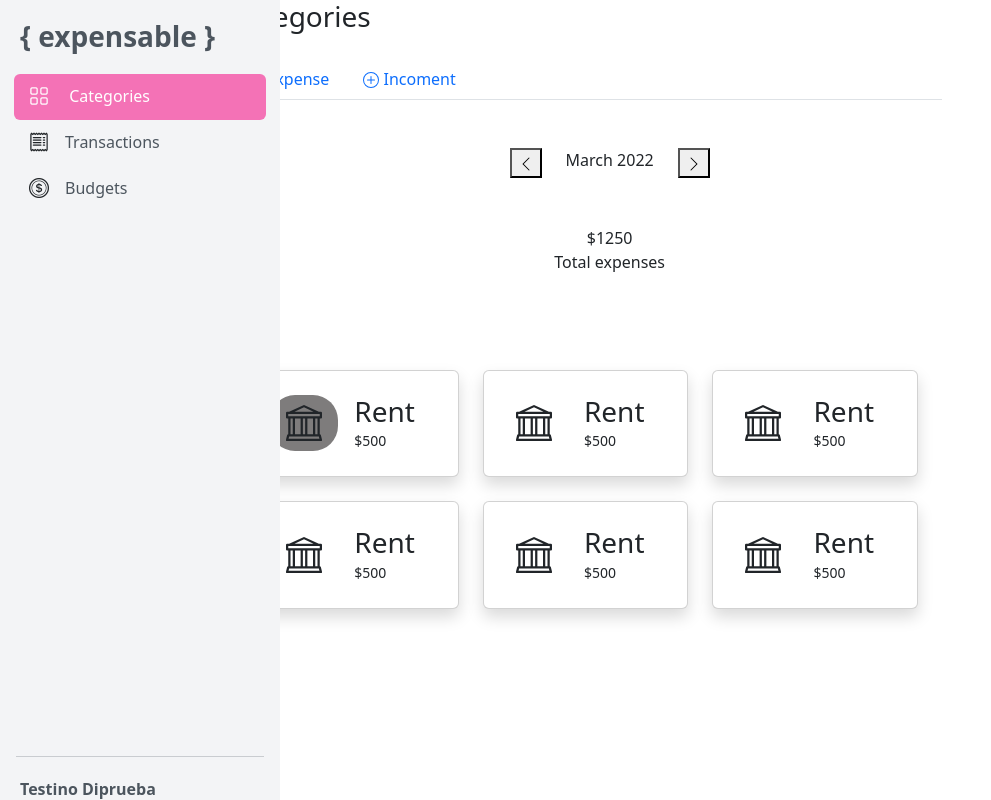
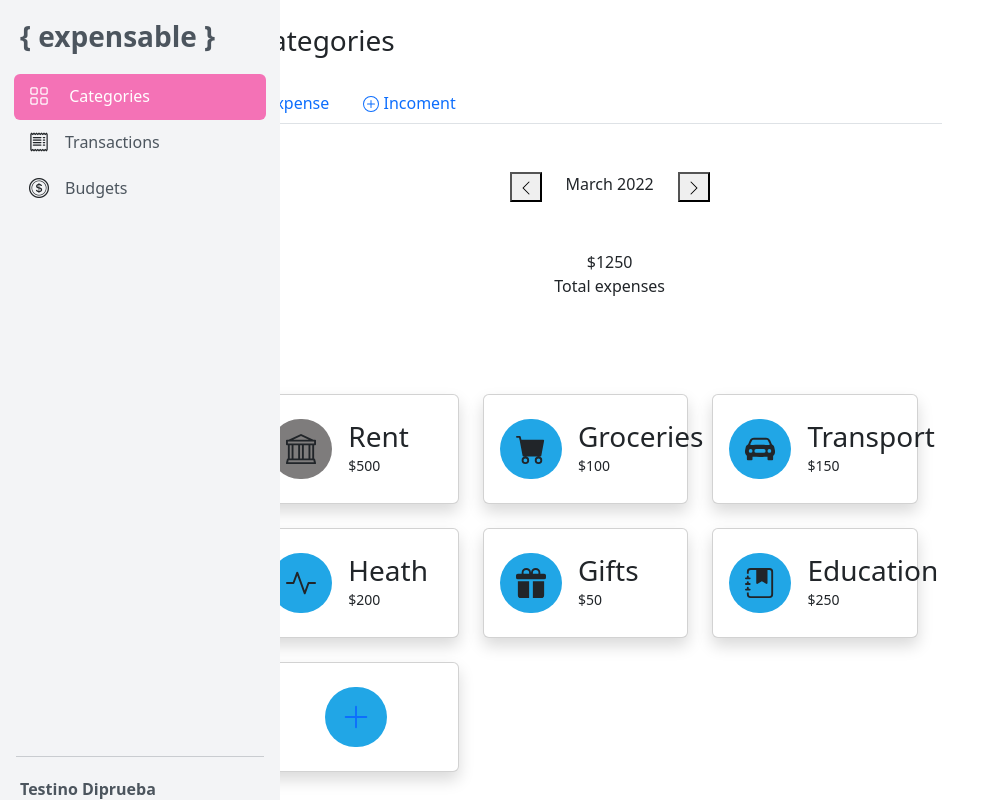
Before and after one commit to saral2829/Proyecto-Transacciones, an Angular app: page / in a window 1280 px wide. Shown: the whole page, without its empty margins (0-991 px from the left). Built offline with nearby package versions, Linux system fonts and the light colour scheme.

Commit message:
category

```diff
--- a/src/app/Componente/category/category.component.css
+++ b/src/app/Componente/category/category.component.css
@@ -2,8 +2,67 @@
     margin:0;
 }
 
+.circle-red {
+    background-color: #ec4649;
+  }
+  .circle-red::before {
+    border-color: #ec4649 !important;
+  }
+
+  .circle-dark-orange {
+    background-color: #f17029;
+  }
+  .circle-dark-orange::before {
+    border-color: #f17029 !important;
+  }
+
+  .circle-orange {
+    background-color: #eb9829;
+  }
+  .circle-orange::before {
+    border-color: #eb9829 !important;
+  }
+
+  .circle-dark-green {
+    background-color: #23b882;
+  }
+  .circle-dark-green::before {
+    border-color: #23b882 !important;
+  }
+
+  .circle-green {
+    background-color: #25b7a6;
+  }
+  .circle-green::before {
+    border-color: #25b7a6 !important;
+  }
+
+  .circle-sky-blue {
+    background-color: #20b6d2;
+  }
+  .circle-sky-blue::before {
+    border-color: #20b6d2 !important;
+  }
+
+  .circle-dark-sky-blue {
+    background-color: #21a6e6;
+  }
+  .circle-dark-sky-blue::before {
+    border-color: #21a6e6 !important;
+  }
+
+  .circle-blue {
+    background-color: #4085f3;
+  }
+  .circle-blue::before {
+    border-color: #4085f3 !important;
+  }
+  .circle-gris{
+    background-color: rgba(84, 81, 81, 0.752);
+  }
+
+
 .icon-cat{
-    border-radius: 25px;
-    background-color: rgba(84, 81, 81, 0.752);
-    padding: 10px;
+    border-radius: 35px;
+    padding: 15px;
 }
--- a/src/app/Componente/category/category.component.html
+++ b/src/app/Componente/category/category.component.html
@@ -7,7 +7,7 @@
       <div class="container-fluid">
 
           <!-- Page Heading -->
-          <div class="d-sm-flex align-items-center justify-content-between mb-4">
+          <div class="d-sm-flex align-items-center justify-content-between m-4">
               <h1 class="h3 mb-0 text-gray-800">Categories</h1>
 
           </div>
@@ -70,8 +70,8 @@
               <div class="card border-center-info shadow h-100 py-2">
                   <div class="card-body">
                       <div class="d-flex justify-content-left align-items-center">
-                        <div class=" px-3 icon-cat">
-                          <svg xmlns="http://www.w3.org/2000/svg" width="36" height="36" fill="currentColor" class="bi bi-bank" viewBox="0 0 16 16">
+                        <div class=" px-3 icon-cat circle-gris">
+                          <svg xmlns="http://www.w3.org/2000/svg" width="30" height="30" fill="currentColor" class="bi bi-bank" viewBox="0 0 16 16">
                             <path d="m8 0 6.61 3h.89a.5.5 0 0 1 .5.5v2a.5.5 0 0 1-.5.5H15v7a.5.5 0 0 1 .485.38l.5 2a.498.498 0 0 1-.485.62H.5a.498.498 0 0 1-.485-.62l.5-2A.501.501 0 0 1 1 13V6H.5a.5.5 0 0 1-.5-.5v-2A.5.5 0 0 1 .5 3h.89L8 0ZM3.777 3h8.447L8 1 3.777 3ZM2 6v7h1V6H2Zm2 0v7h2.5V6H4Zm3.5 0v7h1V6h-1Zm2 0v7H12V6H9.5ZM13 6v7h1V6h-1Zm2-1V4H1v1h14Zm-.39 9H1.39l-.25 1h13.72l-.25-1Z"/>
                           </svg>
 
@@ -92,15 +92,15 @@
               <div class="card border-center-info shadow h-100 py-2">
                   <div class="card-body">
                       <div class="d-flex justify-content-left align-items-center">
-                        <div class=" px-3">
-                          <svg xmlns="http://www.w3.org/2000/svg" width="36" height="36" fill="currentColor" class="bi bi-bank" viewBox="0 0 16 16">
-                            <path d="m8 0 6.61 3h.89a.5.5 0 0 1 .5.5v2a.5.5 0 0 1-.5.5H15v7a.5.5 0 0 1 .485.38l.5 2a.498.498 0 0 1-.485.62H.5a.498.498 0 0 1-.485-.62l.5-2A.501.501 0 0 1 1 13V6H.5a.5.5 0 0 1-.5-.5v-2A.5.5 0 0 1 .5 3h.89L8 0ZM3.777 3h8.447L8 1 3.777 3ZM2 6v7h1V6H2Zm2 0v7h2.5V6H4Zm3.5 0v7h1V6h-1Zm2 0v7H12V6H9.5ZM13 6v7h1V6h-1Zm2-1V4H1v1h14Zm-.39 9H1.39l-.25 1h13.72l-.25-1Z"/>
+                        <div class=" px-3 icon-cat circle-dark-sky-blue">
+                          <svg xmlns="http://www.w3.org/2000/svg" width="30" height="30" fill="currentColor" class="bi bi-cart-fill" viewBox="0 0 16 16">
+                            <path d="M0 1.5A.5.5 0 0 1 .5 1H2a.5.5 0 0 1 .485.379L2.89 3H14.5a.5.5 0 0 1 .491.592l-1.5 8A.5.5 0 0 1 13 12H4a.5.5 0 0 1-.491-.408L2.01 3.607 1.61 2H.5a.5.5 0 0 1-.5-.5zM5 12a2 2 0 1 0 0 4 2 2 0 0 0 0-4zm7 0a2 2 0 1 0 0 4 2 2 0 0 0 0-4zm-7 1a1 1 0 1 1 0 2 1 1 0 0 1 0-2zm7 0a1 1 0 1 1 0 2 1 1 0 0 1 0-2z"/>
                           </svg>
 
                       </div>
                       <div class=" px-3">
-                       <h3>Rent</h3>
-                       <p><small>$500</small></p>
+                       <h3>Groceries</h3>
+                       <p><small>$100</small></p>
 
                     </div>
 
@@ -114,15 +114,15 @@
               <div class="card border-center-info shadow h-100 py-2">
                   <div class="card-body">
                       <div class="d-flex justify-content-left align-items-center">
-                        <div class=" px-3">
-                          <svg xmlns="http://www.w3.org/2000/svg" width="36" height="36" fill="currentColor" class="bi bi-bank" viewBox="0 0 16 16">
-                            <path d="m8 0 6.61 3h.89a.5.5 0 0 1 .5.5v2a.5.5 0 0 1-.5.5H15v7a.5.5 0 0 1 .485.38l.5 2a.498.498 0 0 1-.485.62H.5a.498.498 0 0 1-.485-.62l.5-2A.501.501 0 0 1 1 13V6H.5a.5.5 0 0 1-.5-.5v-2A.5.5 0 0 1 .5 3h.89L8 0ZM3.777 3h8.447L8 1 3.777 3ZM2 6v7h1V6H2Zm2 0v7h2.5V6H4Zm3.5 0v7h1V6h-1Zm2 0v7H12V6H9.5ZM13 6v7h1V6h-1Zm2-1V4H1v1h14Zm-.39 9H1.39l-.25 1h13.72l-.25-1Z"/>
+                        <div class=" px-3 icon-cat circle-dark-sky-blue">
+                          <svg xmlns="http://www.w3.org/2000/svg" width="30" height="30" fill="currentColor" class="bi bi-car-front-fill" viewBox="0 0 16 16">
+                            <path d="M2.52 3.515A2.5 2.5 0 0 1 4.82 2h6.362c1 0 1.904.596 2.298 1.515l.792 1.848c.075.175.21.319.38.404.5.25.855.715.965 1.262l.335 1.679c.033.161.049.325.049.49v.413c0 .814-.39 1.543-1 1.997V13.5a.5.5 0 0 1-.5.5h-2a.5.5 0 0 1-.5-.5v-1.338c-1.292.048-2.745.088-4 .088s-2.708-.04-4-.088V13.5a.5.5 0 0 1-.5.5h-2a.5.5 0 0 1-.5-.5v-1.892c-.61-.454-1-1.183-1-1.997v-.413a2.5 2.5 0 0 1 .049-.49l.335-1.68c.11-.546.465-1.012.964-1.261a.807.807 0 0 0 .381-.404l.792-1.848ZM3 10a1 1 0 1 0 0-2 1 1 0 0 0 0 2Zm10 0a1 1 0 1 0 0-2 1 1 0 0 0 0 2ZM6 8a1 1 0 0 0 0 2h4a1 1 0 1 0 0-2H6ZM2.906 5.189a.51.51 0 0 0 .497.731c.91-.073 3.35-.17 4.597-.17 1.247 0 3.688.097 4.597.17a.51.51 0 0 0 .497-.731l-.956-1.913A.5.5 0 0 0 11.691 3H4.309a.5.5 0 0 0-.447.276L2.906 5.19Z"/>
                           </svg>
 
                       </div>
                       <div class=" px-3">
-                       <h3>Rent</h3>
-                       <p><small>$500</small></p>
+                       <h3>Transport</h3>
+                       <p><small>$150</small></p>
 
                     </div>
 
@@ -139,15 +139,15 @@
             <div class="card border-center-info shadow h-100 py-2">
                 <div class="card-body">
                     <div class="d-flex justify-content-left align-items-center">
-                      <div class=" px-3">
-                        <svg xmlns="http://www.w3.org/2000/svg" width="36" height="36" fill="currentColor" class="bi bi-bank" viewBox="0 0 16 16">
-                          <path d="m8 0 6.61 3h.89a.5.5 0 0 1 .5.5v2a.5.5 0 0 1-.5.5H15v7a.5.5 0 0 1 .485.38l.5 2a.498.498 0 0 1-.485.62H.5a.498.498 0 0 1-.485-.62l.5-2A.501.501 0 0 1 1 13V6H.5a.5.5 0 0 1-.5-.5v-2A.5.5 0 0 1 .5 3h.89L8 0ZM3.777 3h8.447L8 1 3.777 3ZM2 6v7h1V6H2Zm2 0v7h2.5V6H4Zm3.5 0v7h1V6h-1Zm2 0v7H12V6H9.5ZM13 6v7h1V6h-1Zm2-1V4H1v1h14Zm-.39 9H1.39l-.25 1h13.72l-.25-1Z"/>
+                      <div class=" px-3 icon-cat circle-dark-sky-blue">
+                        <svg xmlns="http://www.w3.org/2000/svg" width="30" height="30" fill="currentColor" class="bi bi-activity" viewBox="0 0 16 16">
+                          <path fill-rule="evenodd" d="M6 2a.5.5 0 0 1 .47.33L10 12.036l1.53-4.208A.5.5 0 0 1 12 7.5h3.5a.5.5 0 0 1 0 1h-3.15l-1.88 5.17a.5.5 0 0 1-.94 0L6 3.964 4.47 8.171A.5.5 0 0 1 4 8.5H.5a.5.5 0 0 1 0-1h3.15l1.88-5.17A.5.5 0 0 1 6 2Z"/>
                         </svg>
 
                     </div>
                     <div class=" px-3">
-                     <h3>Rent</h3>
-                     <p><small>$500</small></p>
+                     <h3>Heath</h3>
+                     <p><small>$200</small></p>
 
                   </div>
 
@@ -161,15 +161,14 @@
             <div class="card border-center-info shadow h-100 py-2">
                 <div class="card-body">
                     <div class="d-flex justify-content-left align-items-center">
-                      <div class=" px-3">
-                        <svg xmlns="http://www.w3.org/2000/svg" width="36" height="36" fill="currentColor" class="bi bi-bank" viewBox="0 0 16 16">
-                          <path d="m8 0 6.61 3h.89a.5.5 0 0 1 .5.5v2a.5.5 0 0 1-.5.5H15v7a.5.5 0 0 1 .485.38l.5 2a.498.498 0 0 1-.485.62H.5a.498.498 0 0 1-.485-.62l.5-2A.501.501 0 0 1 1 13V6H.5a.5.5 0 0 1-.5-.5v-2A.5.5 0 0 1 .5 3h.89L8 0ZM3.777 3h8.447L8 1 3.777 3ZM2 6v7h1V6H2Zm2 0v7h2.5V6H4Zm3.5 0v7h1V6h-1Zm2 0v7H12V6H9.5ZM13 6v7h1V6h-1Zm2-1V4H1v1h14Zm-.39 9H1.39l-.25 1h13.72l-.25-1Z"/>
+                      <div class=" px-3 icon-cat circle-dark-sky-blue">
+                        <svg xmlns="http://www.w3.org/2000/svg" width="30" height="30" fill="currentColor" class="bi bi-gift-fill" viewBox="0 0 16 16">
+                          <path d="M3 2.5a2.5 2.5 0 0 1 5 0 2.5 2.5 0 0 1 5 0v.006c0 .07 0 .27-.038.494H15a1 1 0 0 1 1 1v1a1 1 0 0 1-1 1H1a1 1 0 0 1-1-1V4a1 1 0 0 1 1-1h2.038A2.968 2.968 0 0 1 3 2.506V2.5zm1.068.5H7v-.5a1.5 1.5 0 1 0-3 0c0 .085.002.274.045.43a.522.522 0 0 0 .023.07zM9 3h2.932a.56.56 0 0 0 .023-.07c.043-.156.045-.345.045-.43a1.5 1.5 0 0 0-3 0V3zm6 4v7.5a1.5 1.5 0 0 1-1.5 1.5H9V7h6zM2.5 16A1.5 1.5 0 0 1 1 14.5V7h6v9H2.5z"/>
                         </svg>
-
                     </div>
                     <div class=" px-3">
-                     <h3>Rent</h3>
-                     <p><small>$500</small></p>
+                     <h3>Gifts</h3>
+                     <p><small>$50</small></p>
 
                   </div>
 
@@ -183,15 +182,16 @@
             <div class="card border-center-info shadow h-100 py-2">
                 <div class="card-body">
                     <div class="d-flex justify-content-left align-items-center">
-                        <div class=" px-3">
-                          <svg xmlns="http://www.w3.org/2000/svg" width="36" height="36" fill="currentColor" class="bi bi-bank" viewBox="0 0 16 16">
-                            <path d="m8 0 6.61 3h.89a.5.5 0 0 1 .5.5v2a.5.5 0 0 1-.5.5H15v7a.5.5 0 0 1 .485.38l.5 2a.498.498 0 0 1-.485.62H.5a.498.498 0 0 1-.485-.62l.5-2A.501.501 0 0 1 1 13V6H.5a.5.5 0 0 1-.5-.5v-2A.5.5 0 0 1 .5 3h.89L8 0ZM3.777 3h8.447L8 1 3.777 3ZM2 6v7h1V6H2Zm2 0v7h2.5V6H4Zm3.5 0v7h1V6h-1Zm2 0v7H12V6H9.5ZM13 6v7h1V6h-1Zm2-1V4H1v1h14Zm-.39 9H1.39l-.25 1h13.72l-.25-1Z"/>
+                      <div class=" px-3 icon-cat circle-dark-sky-blue">
+                        <svg xmlns="http://www.w3.org/2000/svg" width="30" height="30" fill="currentColor" class="bi bi-journal-bookmark-fill" viewBox="0 0 16 16">
+                          <path fill-rule="evenodd" d="M6 1h6v7a.5.5 0 0 1-.757.429L9 7.083 6.757 8.43A.5.5 0 0 1 6 8V1z"/>
+                          <path d="M3 0h10a2 2 0 0 1 2 2v12a2 2 0 0 1-2 2H3a2 2 0 0 1-2-2v-1h1v1a1 1 0 0 0 1 1h10a1 1 0 0 0 1-1V2a1 1 0 0 0-1-1H3a1 1 0 0 0-1 1v1H1V2a2 2 0 0 1 2-2z"/>
+                          <path d="M1 5v-.5a.5.5 0 0 1 1 0V5h.5a.5.5 0 0 1 0 1h-2a.5.5 0 0 1 0-1H1zm0 3v-.5a.5.5 0 0 1 1 0V8h.5a.5.5 0 0 1 0 1h-2a.5.5 0 0 1 0-1H1zm0 3v-.5a.5.5 0 0 1 1 0v.5h.5a.5.5 0 0 1 0 1h-2a.5.5 0 0 1 0-1H1z"/>
                         </svg>
-
                     </div>
                     <div class=" px-3">
-                       <h3>Rent</h3>
-                       <p><small>$500</small></p>
+                     <h3>Education</h3>
+                     <p><small>$250</small></p>
 
                   </div>
 
@@ -199,6 +199,32 @@
                 </div>
             </div>
         </div>
+      </div>
+
+      <div class="row">
+
+        <!-- Earnings (Monthly) Card Example -->
+        <div class="col-xl-4 col-md-6 mb-4">
+          <div class="card border-center-info shadow h-100 py-2 w-100">
+              <div class="card-body">
+                  <div class="d-flex justify-content-center align-items-center">
+                    <div class=" px-3 icon-cat circle-dark-sky-blue">
+                      <a href="">
+                        <svg xmlns="http://www.w3.org/2000/svg" width="30" height="30" fill="currentColor" class="bi bi-plus-lg" viewBox="0 0 16 16">
+                          <path fill-rule="evenodd" d="M8 2a.5.5 0 0 1 .5.5v5h5a.5.5 0 0 1 0 1h-5v5a.5.5 0 0 1-1 0v-5h-5a.5.5 0 0 1 0-1h5v-5A.5.5 0 0 1 8 2Z"/>
+                        </svg>
+                      </a>
+
+
+                  </div>
+
+
+                  </div>
+              </div>
+          </div>
+      </div>
+
+
 
     </div>
         <!-- Content Row -->
```
Lines whose indentation alone changed are shown as unchanged.
